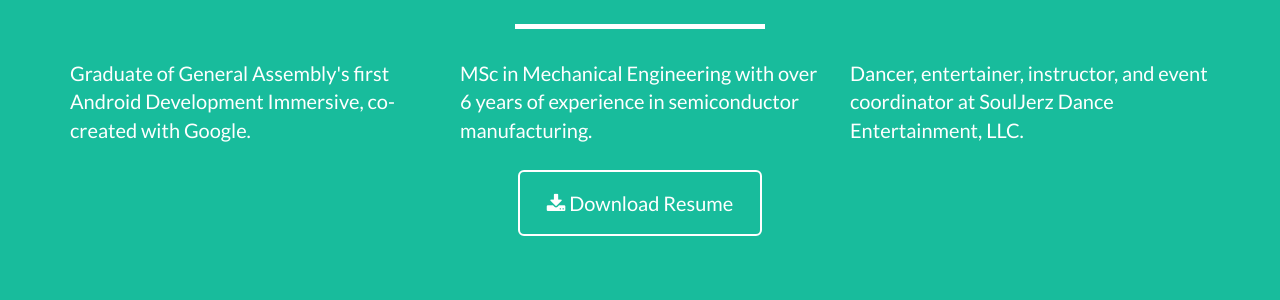
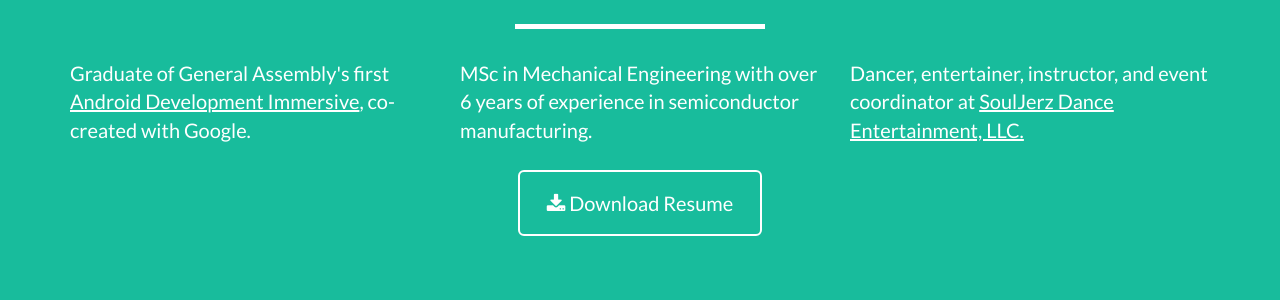
Before and after one commit to chris-shum/backup.chris-shum.github.io, a Jekyll site: the page built from index.html, in a window 1280 px wide and 900 px high, scrolled down 1566 px. Shown: the part 150-450 px from the top of the window. Built offline with Jekyll 4.4.1, drawn with Linux system fonts in a browser that asks for light colours.

Commit message:
Update about.html

```diff
--- a/_includes/about.html
+++ b/_includes/about.html
@@ -9,13 +9,13 @@
             </div>
             <div class="row">
                 <div class="col-lg-4">
-                    <p>Graduate of General Assembly's first <a href = "https://youtu.be/JHagBCh0p3g" style="color:white">Android Development Immersive</a>, co-created with Google. </p>
+                    <p>Graduate of General Assembly's first <a href = "https://youtu.be/JHagBCh0p3g" style="color:white"><u>Android Development Immersive</u></a>, co-created with Google. </p>
                 </div>
                 <div class="col-lg-4">
                     <p>MSc in Mechanical Engineering with over 6 years of experience in semiconductor manufacturing.  </p>
                 </div>
                 <div class="col-lg-4">
-                    <p>Dancer, entertainer, instructor, and event coordinator at <a href = "http://www.souljerzcrew.com" style="color:white">SoulJerz Dance Entertainment, LLC.</a> </p>
+                    <p>Dancer, entertainer, instructor, and event coordinator at <a href = "http://www.souljerzcrew.com" style="color:white"><u>SoulJerz Dance Entertainment, LLC.</u></a> </p>
                 </div>
                 <div class="col-lg-8 col-lg-offset-2 text-center">
                     <a href="https://github.com/chris-shum/chris-shum.github.io/raw/master/chris_shum_resume.pdf" target="_blank" class="btn btn-lg btn-outline">
```
